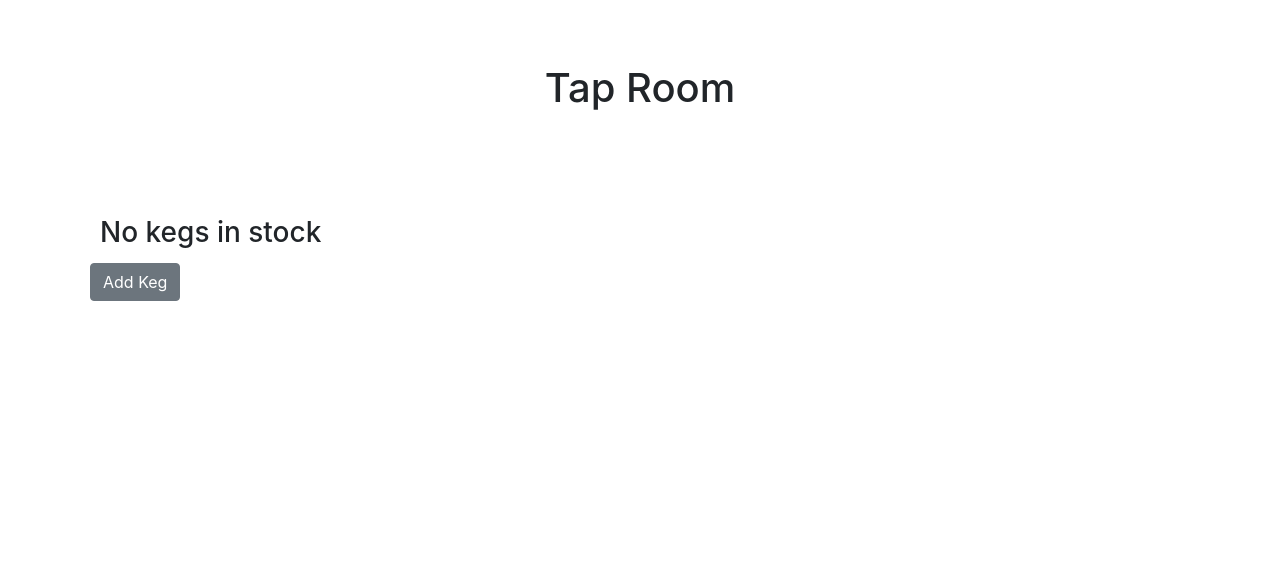
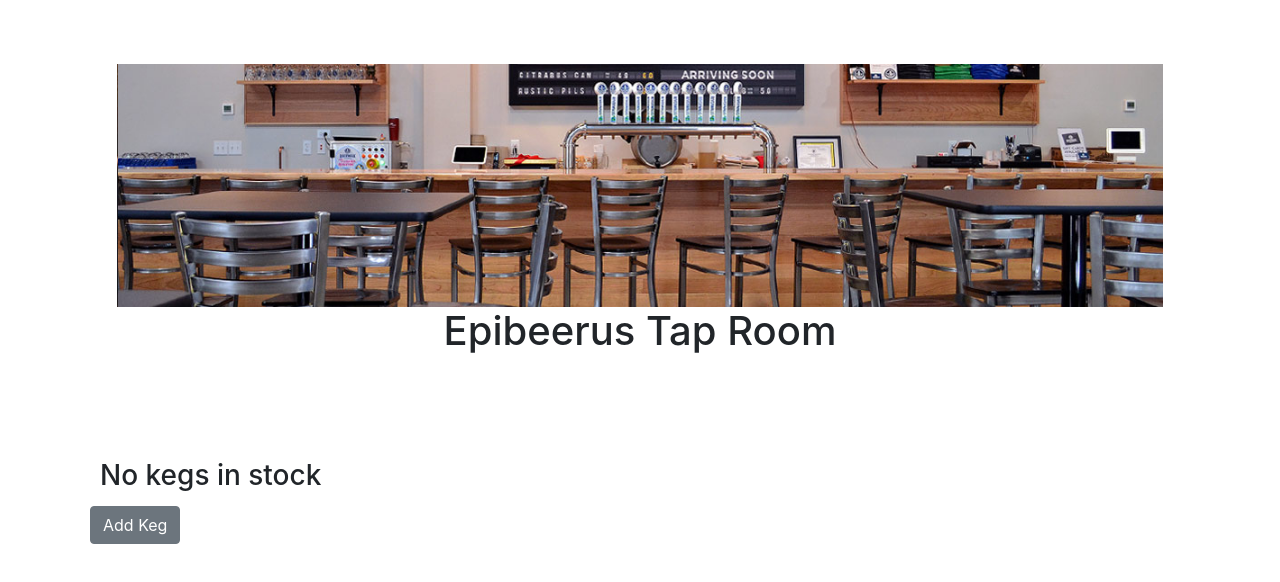
Before and after one commit to mlstroud/tap-room-redux, a React (Create React App) app: page / in a window 1280 px wide. Shown: the top 582 px of the page. Built offline with nearby package versions, Linux system fonts and the light colour scheme.

Commit message:
add header image

```diff
--- a/src/components/Header.js
+++ b/src/components/Header.js
@@ -1,11 +1,13 @@
 import React from "react";
 import { Jumbotron } from "reactstrap";
+import BannerImg from "./../img/banner.png";
 
 function Header() {
   return (
     <React.Fragment>
       <Jumbotron>
-        <h1>Tap Room</h1>
+        <img src={BannerImg} className="banner-img" />
+        <h1>Epibeerus Tap Room</h1>
       </Jumbotron>
     </React.Fragment>
   );
--- a/src/index.css
+++ b/src/index.css
@@ -30,6 +30,12 @@ label {
 }
 
 .jumbotron {
+  margin-top: 0;
+  padding-top: 0;
   background-color: white !important;
   text-align: center;
 }
+
+.banner-img {
+  width: 100%;
+}
```
Also changed, not shown: src/img/banner.png (added).
